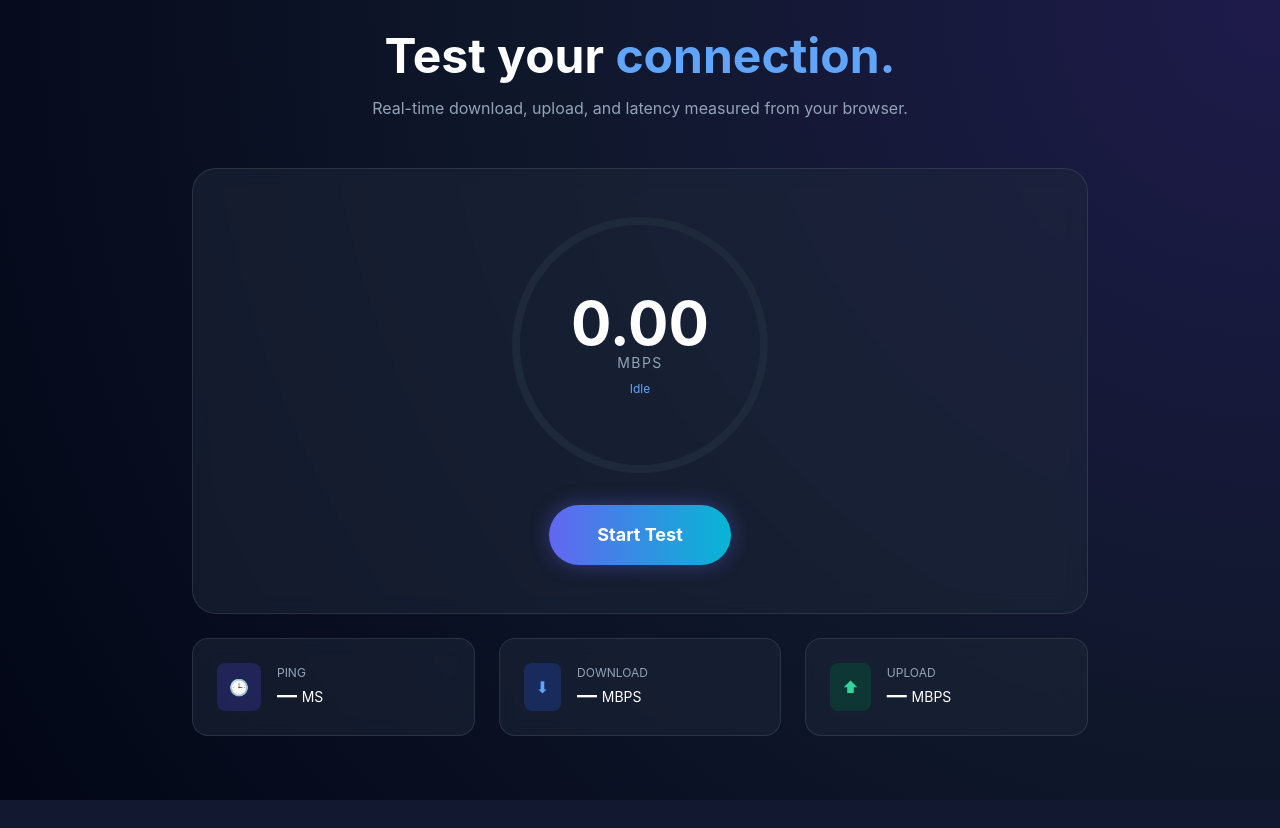
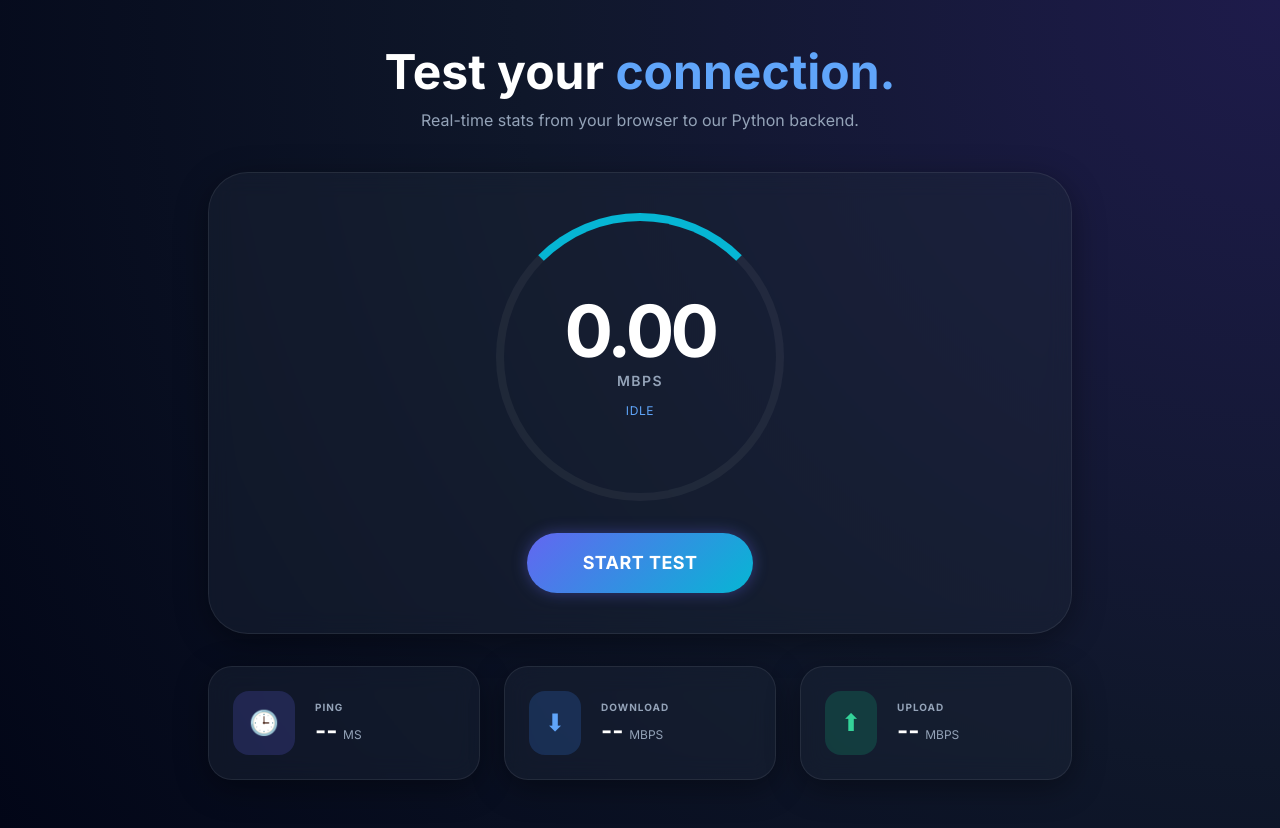
Before and after one commit to KomalKumari280/network-speed-tester, a Flask app: page / in a window 1280 px wide. Before the commit the page ends 800 px from the top, so only its background shows below. Run offline with Flask 3, Linux system fonts and the light colour scheme; some libraries are stand-ins or nearby versions.

Commit message:
speed tester commit

```diff
--- a/app.py
+++ b/app.py
@@ -10,22 +10,27 @@ def index():
 @app.route('/run-test')
 def run_test():
     try:
-        st = speedtest.Speedtest()
+        # Initialize speedtest with secure=True for cloud compatibility
+        st = speedtest.Speedtest(secure=True)
         st.get_best_server()
 
-        # Performance results
-        ping = round(st.results.ping, 2)
-        download = round(st.download() / 1_000_000, 2) # Convert to Mbps
-        upload = round(st.upload() / 1_000_000, 2)     # Convert to Mbps
+        # Perform the measurements
+        download_speed = round(st.download() / 1_000_000, 2)
+        upload_speed = round(st.upload() / 1_000_000, 2)
+        ping_res = round(st.results.ping, 2)
 
         return jsonify({
-            'ping': ping,
-            'download': download,
-            'upload': upload,
-            'jitter': round(st.results.client['lat'], 2) # Estimation
+            'download': download_speed,
+            'upload': upload_speed,
+            'ping': ping_res,
+            'status': 'success'
         })
     except Exception as e:
-        return jsonify({'error': str(e)}), 500
+        print(f"Detailed Server Error: {e}")
+        return jsonify({
+            'status': 'error',
+            'message': str(e)
+        }), 500
 
 if __name__ == '__main__':
     app.run(debug=True)
--- a/templates/index.html
+++ b/templates/index.html
@@ -5,69 +5,91 @@
     <meta name="viewport" content="width=device-width, initial-scale=1.0">
     <title>Network Speed Test</title>
     <script src="https://cdn.tailwindcss.com"></script>
+    <link href="https://fonts.googleapis.com/css2?family=Inter:wght@400;600;700&display=swap" rel="stylesheet">
     <style>
         body {
             background: radial-gradient(circle at top right, #1e1b4b, #0f172a, #020617);
             color: white;
             min-height: 100vh;
             font-family: 'Inter', sans-serif;
+            display: flex;
+            justify-content: center;
+            align-items: center;
         }
         .glass-card {
-            background: rgba(30, 41, 59, 0.5);
-            backdrop-filter: blur(10px);
-            border: 1px solid rgba(255, 255, 255, 0.1);
+            background: rgba(30, 41, 59, 0.4);
+            backdrop-filter: blur(12px);
+            border: 1px solid rgba(255, 255, 255, 0.08);
+            box-shadow: 0 8px 32px 0 rgba(0, 0, 0, 0.37);
         }
         .btn-glow {
-            background: linear-gradient(90deg, #6366f1, #06b6d4);
-            box-shadow: 0 0 20px rgba(99, 102, 241, 0.4);
-            transition: all 0.3s ease;
+            background: linear-gradient(135deg, #6366f1, #06b6d4);
+            box-shadow: 0 0 15px rgba(99, 102, 241, 0.4);
+            transition: all 0.3s cubic-bezier(0.4, 0, 0.2, 1);
         }
-        .btn-glow:hover {
-            transform: scale(1.05);
-            box-shadow: 0 0 30px rgba(6, 182, 212, 0.6);
+        .btn-glow:hover:not(:disabled) {
+            transform: translateY(-2px);
+            box-shadow: 0 0 25px rgba(6, 182, 212, 0.6);
         }
+        .btn-glow:disabled {
+            opacity: 0.6;
+            cursor: not-allowed;
+        }
+        .speed-circle {
+            border: 8px solid rgba(255, 255, 255, 0.05);
+            border-top: 8px solid #06b6d4;
+        }
+        .animate-spin-slow {
+            animation: spin 3s linear infinite;
+        }
+        @keyframes spin { from { transform: rotate(0deg); } to { transform: rotate(360deg); } }
     </style>
 </head>
-<body class="flex flex-col items-center p-8">
+<body>
 
-    <div class="text-center mb-12">
-        <h1 class="text-5xl font-bold mb-4">Test your <span class="text-blue-400">connection.</span></h1>
-        <p class="text-slate-400">Real-time download, upload, and latency measured from your browser.</p>
+    <div class="max-w-4xl w-full px-4 py-12">
+        <div class="text-center mb-10">
+            <h1 class="text-5xl font-bold mb-3">Test your <span class="text-blue-400">connection.</span></h1>
+            <p class="text-slate-400">Real-time stats from your browser to our Python backend.</p>
         </div>
 
-    <div class="glass-card w-full max-w-4xl rounded-3xl p-12 mb-6 flex flex-col items-center">
-        <div class="relative w-64 h-64 flex items-center justify-center border-8 border-slate-800 rounded-full mb-8">
+        <div class="glass-card rounded-[2.5rem] p-10 mb-8 flex flex-col items-center">
+            <div class="relative w-72 h-72 flex items-center justify-center rounded-full mb-8 speed-circle" id="circle">
                 <div class="text-center">
-                <span id="main-speed" class="text-6xl font-bold">0.00</span>
-                <p class="text-slate-400 uppercase tracking-widest text-sm">Mbps</p>
-                <p id="status-text" class="text-xs text-blue-400 mt-2">Idle</p>
+                    <span id="main-speed" class="text-7xl font-bold tracking-tighter">0.00</span>
+                    <p class="text-slate-400 uppercase tracking-widest text-sm mt-1 font-semibold">Mbps</p>
+                    <p id="status-text" class="text-xs text-blue-400 mt-3 font-medium uppercase tracking-wider">Idle</p>
                 </div>
             </div>
-        <button onclick="startTest()" id="test-btn" class="btn-glow px-12 py-4 rounded-full font-bold text-lg">
+
+            <button onclick="startTest()" id="test-btn" class="btn-glow px-14 py-4 rounded-full font-bold text-lg uppercase tracking-wide">
                 Start Test
             </button>
         </div>
 
-    <div class="grid grid-cols-1 md:grid-cols-3 gap-6 w-full max-w-4xl mb-6">
-        <div class="glass-card p-6 rounded-2xl flex items-center space-x-4">
-            <div class="bg-indigo-900/50 p-3 rounded-lg text-indigo-400">🕒</div>
+        <div class="grid grid-cols-1 md:grid-cols-3 gap-6">
+            <div class="glass-card p-6 rounded-3xl flex items-center space-x-5">
+                <div class="bg-indigo-500/20 p-4 rounded-2xl text-indigo-400 text-2xl">🕒</div>
                 <div>
-                <p class="text-xs text-slate-400 uppercase">Ping</p>
-                <p class="text-xl font-bold"><span id="ping-val">—</span> <span class="text-sm font-normal">MS</span></p>
+                    <p class="text-[10px] text-slate-400 uppercase font-bold tracking-widest">Ping</p>
+                    <p class="text-2xl font-bold text-white"><span id="ping-val">--</span> <span class="text-xs font-normal text-slate-400 uppercase">ms</span></p>
                 </div>
             </div>
-        <div class="glass-card p-6 rounded-2xl flex items-center space-x-4">
-            <div class="bg-blue-900/50 p-3 rounded-lg text-blue-400">⬇</div>
+
+            <div class="glass-card p-6 rounded-3xl flex items-center space-x-5">
+                <div class="bg-blue-500/20 p-4 rounded-2xl text-blue-400 text-2xl">⬇</div>
                 <div>
-                <p class="text-xs text-slate-400 uppercase">Download</p>
-                <p class="text-xl font-bold"><span id="dl-val">—</span> <span class="text-sm font-normal">MBPS</span></p>
+                    <p class="text-[10px] text-slate-400 uppercase font-bold tracking-widest">Download</p>
+                    <p class="text-2xl font-bold text-white"><span id="dl-val">--</span> <span class="text-xs font-normal text-slate-400 uppercase">mbps</span></p>
                 </div>
             </div>
-        <div class="glass-card p-6 rounded-2xl flex items-center space-x-4">
-            <div class="bg-emerald-900/50 p-3 rounded-lg text-emerald-400">⬆</div>
+
+            <div class="glass-card p-6 rounded-3xl flex items-center space-x-5">
+                <div class="bg-emerald-500/20 p-4 rounded-2xl text-emerald-400 text-2xl">⬆</div>
                 <div>
-                <p class="text-xs text-slate-400 uppercase">Upload</p>
-                <p class="text-xl font-bold"><span id="ul-val">—</span> <span class="text-sm font-normal">MBPS</span></p>
+                    <p class="text-[10px] text-slate-400 uppercase font-bold tracking-widest">Upload</p>
+                    <p class="text-2xl font-bold text-white"><span id="ul-val">--</span> <span class="text-xs font-normal text-slate-400 uppercase">mbps</span></p>
+                </div>
             </div>
         </div>
     </div>
@@ -76,26 +98,36 @@
         async function startTest() {
             const btn = document.getElementById('test-btn');
             const status = document.getElementById('status-text');
+            const circle = document.getElementById('circle');
 
+            // Reset and start UI loading state
             btn.disabled = true;
             btn.innerText = "Testing...";
-            status.innerText = "Running speed test...";
+            status.innerText = "Connecting to Server...";
+            circle.classList.add('animate-spin-slow');
 
             try {
                 const response = await fetch('/run-test');
                 const data = await response.json();
 
+                if (data.status === 'success') {
                     document.getElementById('main-speed').innerText = data.download;
                     document.getElementById('dl-val').innerText = data.download;
                     document.getElementById('ul-val').innerText = data.upload;
                     document.getElementById('ping-val').innerText = data.ping;
                     status.innerText = "Finished";
+                } else {
+                    status.innerText = "Error: " + data.message;
+                    alert("Test failed: " + data.message);
+                }
             } catch (error) {
-                status.innerText = "Error running test";
+                status.innerText = "Connection Failed";
                 console.error(error);
+                alert("Could not reach the server. Make sure the backend is running.");
             } finally {
                 btn.disabled = false;
                 btn.innerText = "Start Test";
+                circle.classList.remove('animate-spin-slow');
             }
         }
     </script>
```
Also changed, not shown: requirements.txt (line endings or trailing spaces). Lines whose indentation alone changed are shown as unchanged.
